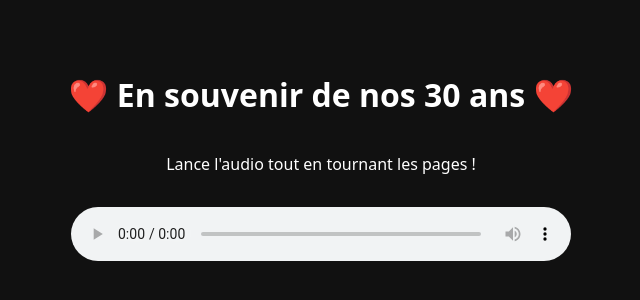
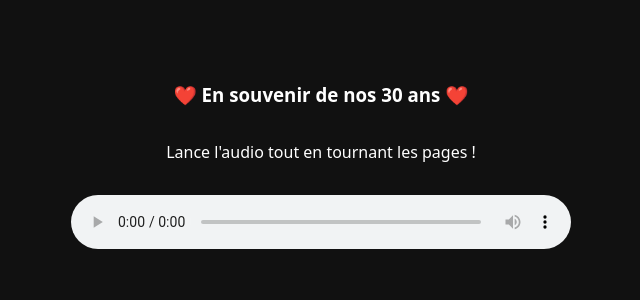
Before and after one commit to mathieugillart-del/qr-audio-30ans, a plain HTML site: page index.html in a window 1280 px wide. Shown: the part 244-544 px from the top of the page, without its empty margins (319-959 px from the left). Drawn offline with Linux system fonts and the light colour scheme.

Commit message:
Update index.html

```diff
--- a/index.html
+++ b/index.html
@@ -32,7 +32,7 @@
   </style>
 </head>
 <body>
-  <h1> ❤️ En souvenir de nos 30 ans ❤️ </h1>
+  <h3> ❤️ En souvenir de nos 30 ans ❤️ </h3>
   <p>Lance l'audio tout en tournant les pages !</p>
   <audio id="audio" src="30ANS-AUDIO.mp3" autoplay controls></audio>
 
```
